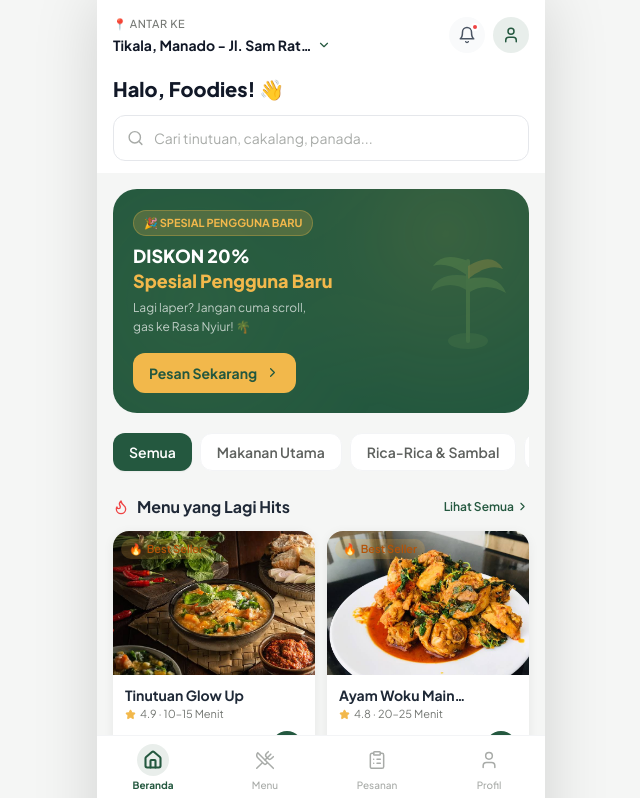
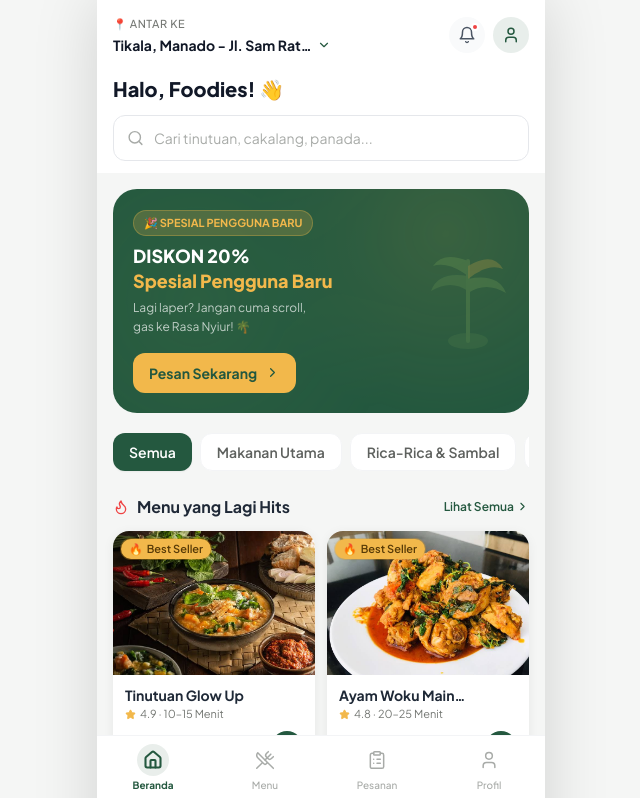
Before and after one commit to cizyone/rasa-nyiur, a Next.js app: page / in a window 1280 px wide. Shown: the top 798 px of the page, without its empty margins (319-959 px from the left). Built offline with nearby package versions, Linux system fonts and the light colour scheme.

Commit message:
style: buat badge Best Seller lebih kontras dan mudah dibaca

```diff
--- a/components/ui/Badge.tsx
+++ b/components/ui/Badge.tsx
@@ -9,9 +9,10 @@ interface BadgeProps {
 const variantStyles = {
   primary: 'bg-primary/10 text-primary',
   secondary: 'bg-secondary/10 text-secondary-700',
-  tertiary: 'bg-tertiary/20 text-amber-700',
+  // Solid amber + teks gelap agar kontras dan terbaca jelas di atas foto menu.
+  tertiary: 'bg-tertiary text-tertiary-900 shadow-sm ring-1 ring-tertiary-600/30',
   danger: 'bg-red-50 text-red-600',
-  dark: 'bg-primary text-white',
+  dark: 'bg-primary text-white shadow-sm',
 };
 
 const BADGE_ICONS: Record<string, string> = {
```
